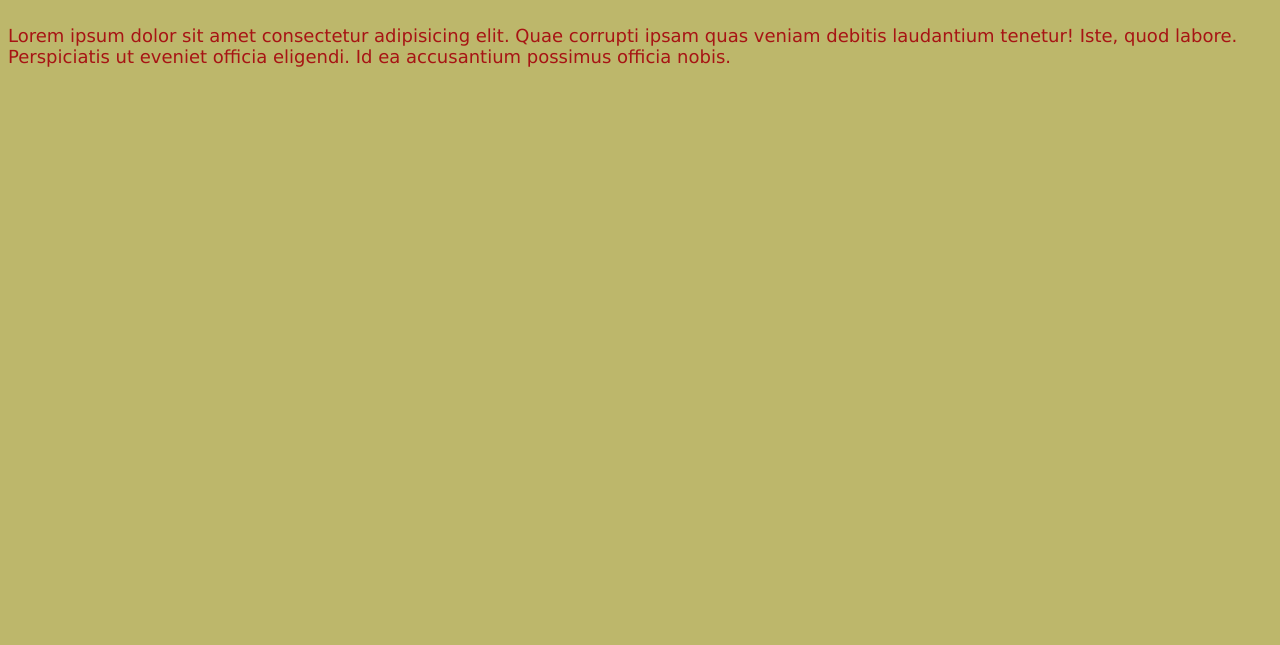
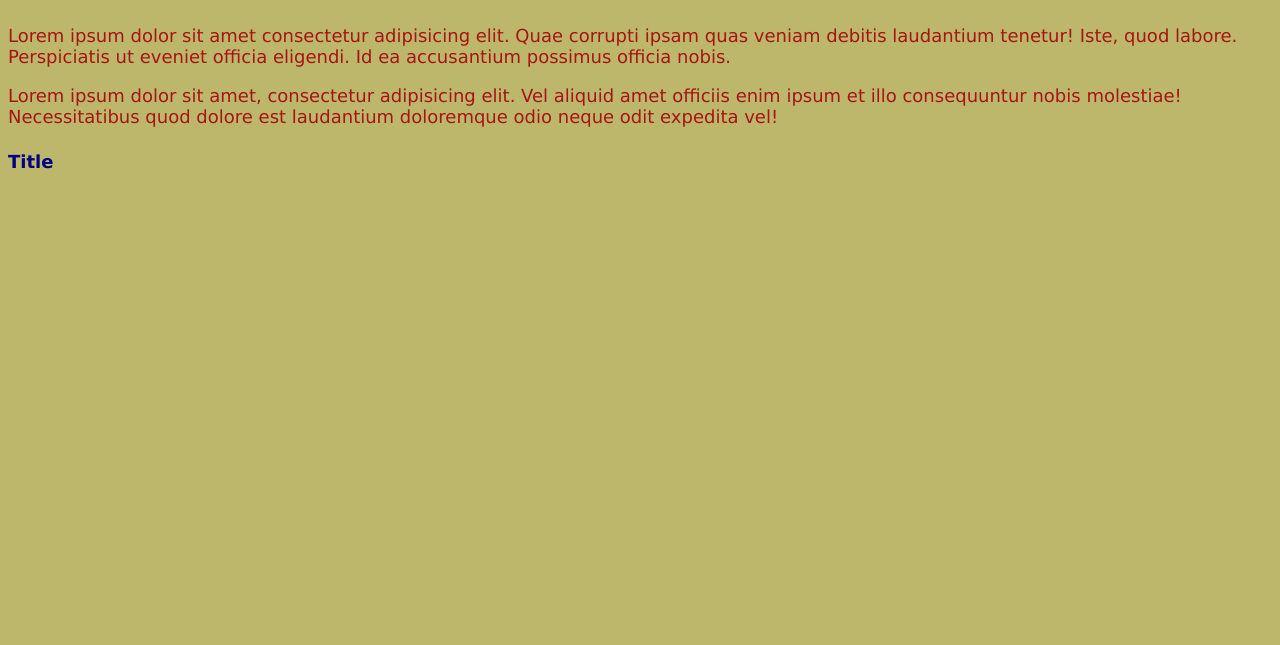
Before and after one commit to zve4202/git-test, a plain HTML site: page index.html in a window 1280 px wide. Shown: the part 155-800 px from the top of the page. Drawn offline with Linux system fonts and the light colour scheme.

Commit message:
изменил index

```diff
--- a/index.html
+++ b/index.html
@@ -11,5 +11,7 @@
     <p>Git + GitHub</p>
     <h2>Hellow</h2>
     <p>Lorem ipsum dolor sit amet consectetur adipisicing elit. Quae corrupti ipsam quas veniam debitis laudantium tenetur! Iste, quod labore. Perspiciatis ut eveniet officia eligendi. Id ea accusantium possimus officia nobis.</p>
+    <p>Lorem ipsum dolor sit amet, consectetur adipisicing elit. Vel aliquid amet officiis enim ipsum et illo consequuntur nobis molestiae! Necessitatibus quod dolore est laudantium doloremque odio neque odit expedita vel!  </p>
+    <h4>Title</h4>
 </body>
 </html>
```
